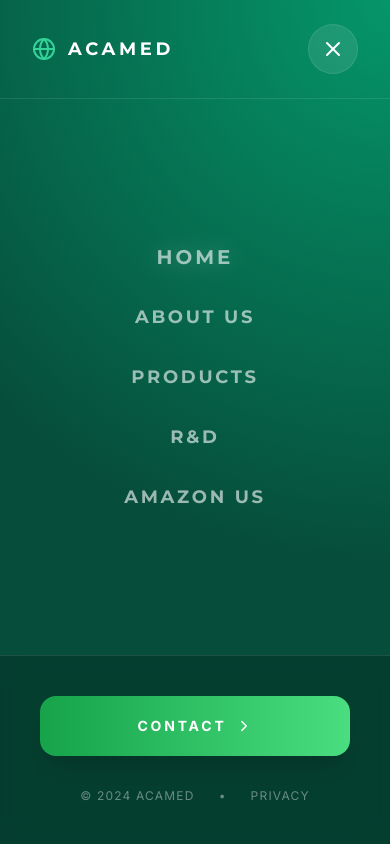
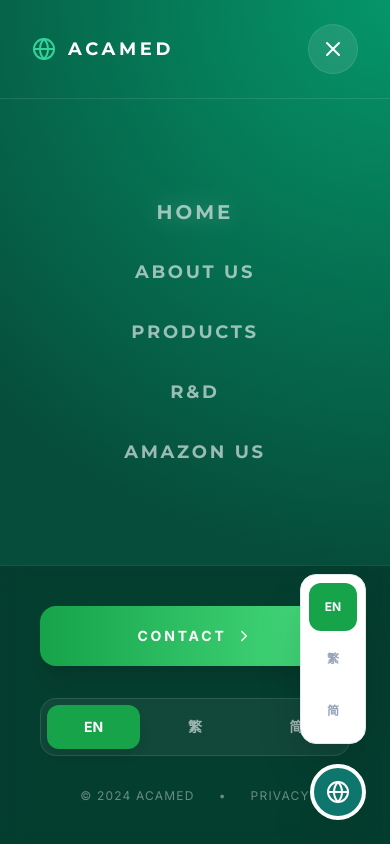
Before and after one commit to yunamail7-pixel/AcaMed, a React (Vite) app: page /#/ in a window 390 px wide. Both pictures are taken after a click on the button 342 px from the left and 36 px from the top of the page. Shown: the top 844 px of the page. Built offline with nearby package versions, Linux system fonts and the light colour scheme.

Commit message:
Add mobile language switcher and fix product images

```diff
--- a/src/components/Navbar.jsx
+++ b/src/components/Navbar.jsx
@@ -1,6 +1,6 @@
 import { useState, useEffect } from 'react';
 import { NavLink, useLocation } from 'react-router-dom';
-import { Menu, X, Globe, Cpu, Database, ChevronRight } from 'lucide-react';
+import { Menu, X, Globe, ChevronRight } from 'lucide-react';
 import { useTranslation } from 'react-i18next';
 import { motion, AnimatePresence } from 'framer-motion';
 import logo from '../assets/logo.png';
@@ -29,7 +29,6 @@ const Navbar = () => {
         i18n.changeLanguage(lng);
     };
 
-    const isLightPage = location.pathname !== '/';
 
     const linkClass = ({ isActive }) =>
         `relative font-bold text-base tracking-tight uppercase transition-all duration-300 py-2 whitespace-nowrap ${isActive
@@ -38,6 +37,7 @@ const Navbar = () => {
         }`;
 
     return (
+        <>
             <nav className={`fixed w-full z-[100] transition-all duration-300 ${isScrolled ? 'bg-white/95 backdrop-blur-md shadow-md py-2 lg:py-3' : 'bg-white/90 backdrop-blur-sm border-b border-slate-200/60 py-3 lg:py-5'}`}>
                 <div className="max-w-7xl mx-auto px-6 md:px-10 flex justify-between items-center">
                     {/* Logo Section：更有生技公司質感 */}
@@ -163,7 +163,7 @@ const Navbar = () => {
 
                                 {/* 選單連結區 */}
                                 <div className="flex-1 flex flex-col justify-center items-center space-y-6 p-8">
-                                {navLinks.map((link, index) => {
+                                    {navLinks.map((link) => {
                                         const isExternal = link.href.startsWith('http');
                                         // 優化後樣式：更優雅的字體大小與間距
                                         const commonClass = "text-lg font-bold tracking-[0.15em] text-white/60 hover:text-white transition-all duration-300 font-heading text-center py-1 uppercase";
@@ -206,6 +206,26 @@ const Navbar = () => {
                                         <span>{t('nav.contact')}</span>
                                         <ChevronRight className="ml-2" size={18} />
                                     </NavLink>
+
+                                    {/* 行動端選單語系切換器 */}
+                                    <div className="mt-8 flex items-center justify-center space-x-2 bg-white/5 p-1.5 rounded-2xl border border-white/10">
+                                        {['en', 'zh', 'cn'].map((lng) => (
+                                            <button
+                                                key={lng}
+                                                onClick={() => {
+                                                    changeLanguage(lng);
+                                                    // 不關閉菜單，讓用戶看到切換效果
+                                                }}
+                                                className={`flex-1 py-3 px-4 rounded-xl font-bold text-sm transition-all active:scale-95 ${i18n.language.startsWith(lng)
+                                                    ? 'bg-secondary text-white shadow-lg'
+                                                    : 'text-white/60 hover:text-white hover:bg-white/5'
+                                                    }`}
+                                            >
+                                                {lng === 'en' ? 'EN' : lng === 'zh' ? '繁' : '简'}
+                                            </button>
+                                        ))}
+                                    </div>
+
                                     <div className="mt-8 flex justify-center space-x-6 text-white/40 text-xs tracking-widest uppercase">
                                         <span>© 2024 AcaMed</span>
                                         <span>•</span>
@@ -217,6 +237,42 @@ const Navbar = () => {
                     )}
                 </AnimatePresence>
             </nav >
+
+            {/* 行動端專用懸浮語系按鈕：符合用戶截圖設計 */}
+            <div className="lg:hidden fixed bottom-6 right-6 z-[110] flex flex-col items-end space-y-3 print:hidden">
+                <AnimatePresence>
+                    {/* 語系選擇按鈕組合 */}
+                    {true && ( // 這裡原本想做展開，但考慮到直接顯示最方便
+                        <motion.div
+                            initial={{ opacity: 0, scale: 0.8, y: 20 }}
+                            animate={{ opacity: 1, scale: 1, y: 0 }}
+                            className="bg-white p-2 rounded-2xl shadow-2xl border border-slate-200 flex flex-col space-y-1 mb-2"
+                        >
+                            {['en', 'zh', 'cn'].map((lng) => (
+                                <button
+                                    key={lng}
+                                    onClick={() => changeLanguage(lng)}
+                                    className={`w-12 h-12 rounded-xl font-black text-xs transition-all flex items-center justify-center ${i18n.language.startsWith(lng)
+                                        ? 'bg-secondary text-white'
+                                        : 'text-slate-400 hover:bg-slate-50'
+                                        }`}
+                                >
+                                    {lng === 'en' ? 'EN' : lng === 'zh' ? '繁' : '简'}
+                                </button>
+                            ))}
+                        </motion.div>
+                    )}
+                </AnimatePresence>
+
+                {/* 主切換按鈕 */}
+                <button
+                    disabled
+                    className="w-14 h-14 bg-primary text-white rounded-full shadow-2xl flex items-center justify-center hover:scale-105 active:scale-95 transition-all border-4 border-white"
+                >
+                    <Globe size={24} />
+                </button>
+            </div>
+        </>
     );
 };
 
--- a/src/i18n.js
+++ b/src/i18n.js
@@ -47,8 +47,11 @@ const resources = {
                 sport_h: "SporT-101 (Cardio/Vitality)",
                 sport_p: "Published in 'British Journal of Pharmacology' (2013). Enhances mitochondrial biosynthesis for better energy and oxygen utilization.",
                 cosmetic_h: "Dermatology & Cosmetics",
-                cosmetic_p: "Our Lan-I/Lan-II series and OF-II Orchid Essence provide advanced anti-aging protection for your skin."
+                cosmetic_p: "Our Lan-I/Lan-II series and OF-II Orchid Essence provide advanced anti-aging protection for your skin.",
+                mask_h: "OF II Orchid Reishi Herbal Essence Mask",
+                mask_p: "A premium herbal mask for anti-aging, firming, and skin brightening. Infused with Ganoderma lucidum extracts to revitalize skin vitality."
             },
+
             rd_page: {
                 title: "R&D Excellence",
                 tech_h: "Cold Extraction Technology",
--- a/src/pages/Products.jsx
+++ b/src/pages/Products.jsx
@@ -16,6 +16,14 @@ import {
 import ScrollReveal from '../components/ScrollReveal';
 import imgReishi from '../assets/img_reishi.jpg';
 
+// 導入產品圖片
+import prodSmart from '../assets/products/smart.jpg';
+import prodBright from '../assets/products/bright.jpg';
+import prodSport from '../assets/products/sport.jpg';
+import prodReishiSparkling from '../assets/products/reishi_sparkling.jpg';
+import prodCosmetic from '../assets/products/cosmetic.jpg';
+import prodMask from '../assets/products/mask.jpg';
+
 const Products = () => {
     const { t } = useTranslation();
 
@@ -30,25 +38,25 @@ const Products = () => {
                     id: 'smart',
                     title: t('products_page.smart_h'),
                     p: t('products_page.smart_p'),
-                    img: 'https://www.acamedshop.com.tw/image_good.php?id=22021&s=m' // 益智寧官方圖
+                    img: prodSmart
                 },
                 {
                     id: 'bright',
                     title: t('products_page.bright_h'),
                     p: t('products_page.bright_p'),
-                    img: 'https://www.acamedshop.com.tw/image_good.php?id=22169&s=m' // 益視寧官方圖
+                    img: prodBright
                 },
                 {
                     id: 'sport',
                     title: t('products_page.sport_h'),
                     p: t('products_page.sport_p'),
-                    img: 'https://www.acamedshop.com.tw/image_good.php?id=22038&s=m' // 益心寧官方圖
+                    img: prodSport
                 },
                 {
                     id: 'reishi-sparkling',
                     title: t('products_page.reishi_sparkling_h'),
                     p: t('products_page.reishi_sparkling_p'),
-                    img: 'https://www.acamedshop.com.tw/image_good.php?id=25132&s=m' // 鳳凰靈芝氣泡水官方圖
+                    img: prodReishiSparkling
                 }
             ]
         },
@@ -62,17 +70,18 @@ const Products = () => {
                     id: 'cosmetic',
                     title: t('products_page.cosmetic_h'),
                     p: t('products_page.cosmetic_p'),
-                    img: 'https://www.acamedshop.com.tw/image_good.php?id=22196&s=m' // 蘭嵐精華液官方圖
+                    img: prodCosmetic
                 },
                 {
                     id: 'mask',
                     title: t('products_page.mask_h'),
                     p: t('products_page.mask_p'),
-                    img: 'https://www.acamedshop.com.tw/image_good.php?id=22023&s=m' // 蘭嵐面膜官方圖
+                    img: prodMask
                 }
             ]
         }
     ];
+
 
     const [selectedProduct, setSelectedProduct] = useState(null);
 
@@ -88,7 +97,7 @@ const Products = () => {
                         className="absolute inset-0 z-0"
                     >
                         <img
-                            src="/img_reishi.jpg"
+                            src={imgReishi}
                             alt="Products Banner"
                             className="w-full h-full object-cover"
                         />
```
Lines whose indentation alone changed are shown as unchanged.
